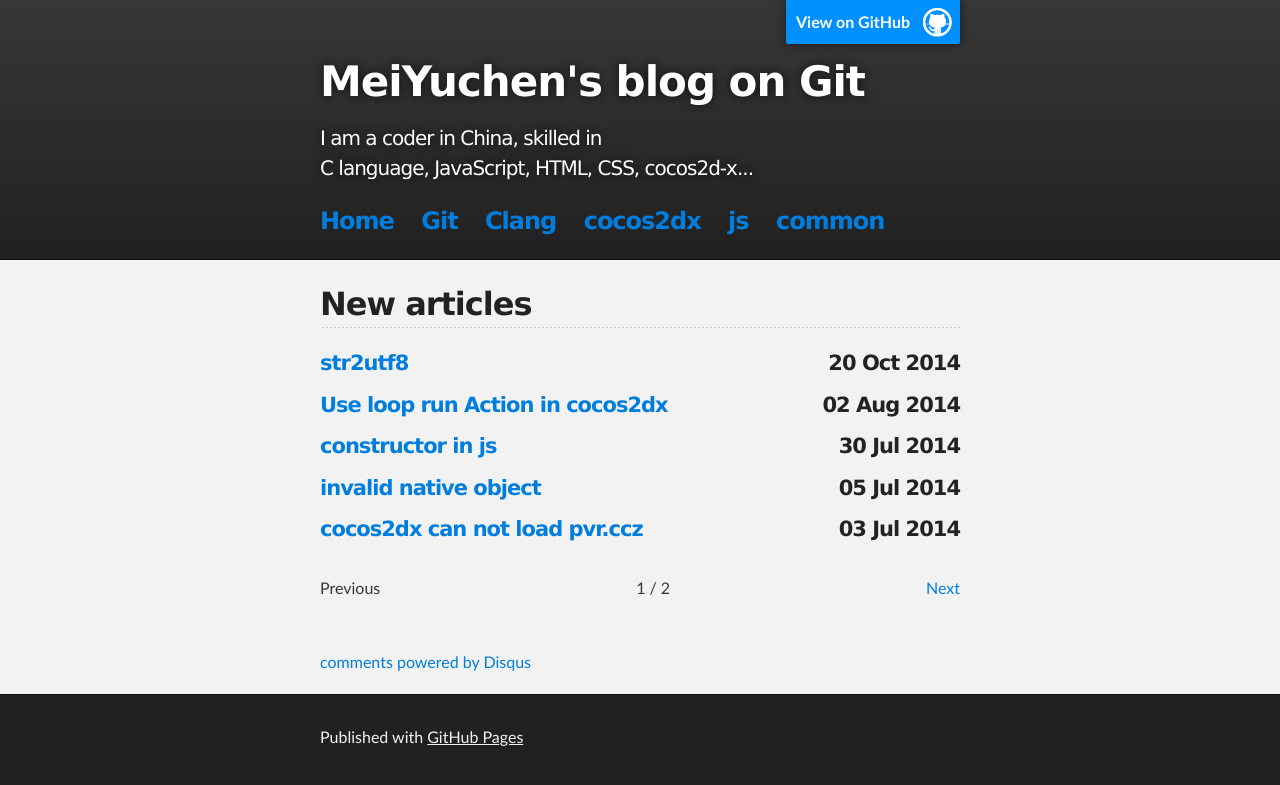
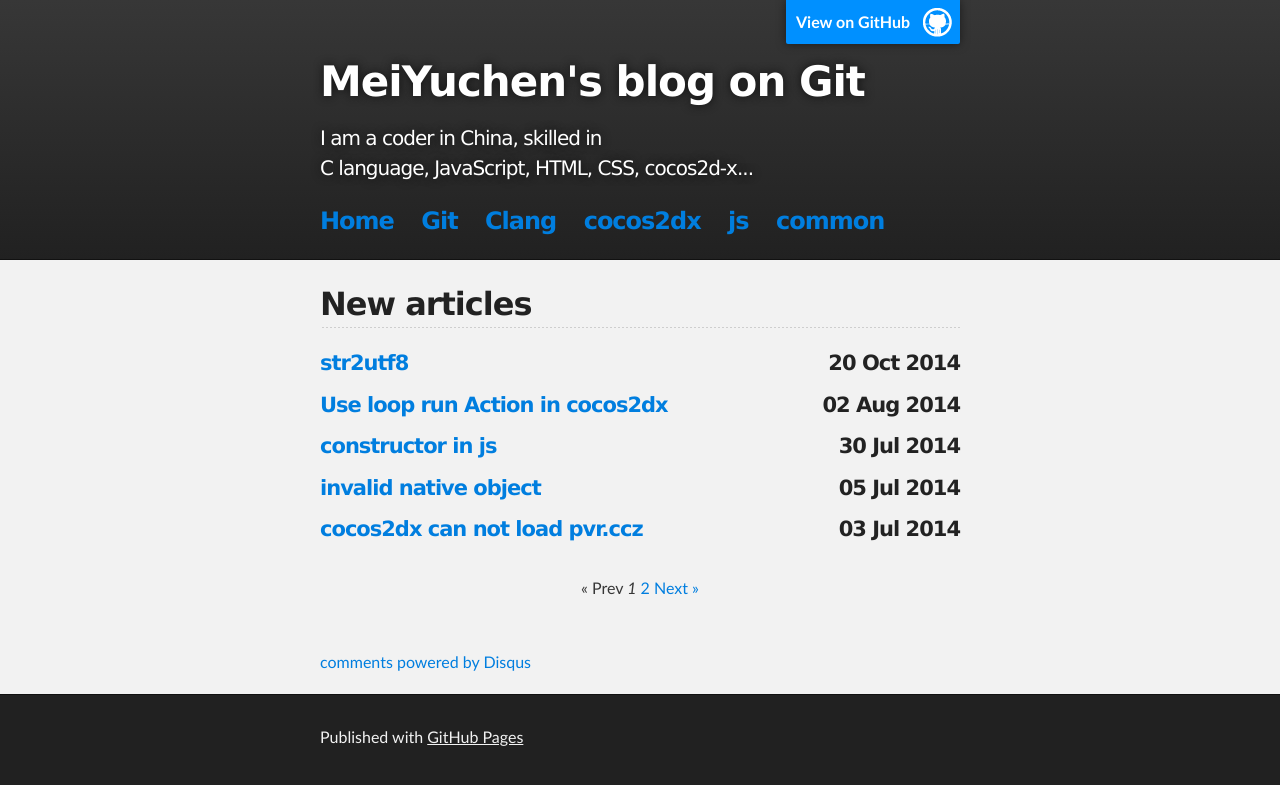
Before and after one commit to mycmessia/mycmessia.github.io, a Jekyll site: the page built from index.html, in a window 1280 px wide. Shown: the top 785 px of the page. Built offline with Jekyll 4.4.1, drawn with Linux system fonts in a browser that asks for light colours; the list of posts is cut into pages by our own code; comment, search, counter and statistics services are not loaded.

Commit message:
Update index.html
change paging code with baseurl

```diff
--- a/index.html
+++ b/index.html
@@ -14,16 +14,28 @@
 {% endfor %}
 
 <!-- Pagination links -->
+{% if paginator.total_pages > 1 %}
 <div class="pagination">
   {% if paginator.previous_page %}
-	<a href="/page{{ paginator.previous_page }}" class="previous"> Previous </a>
+    <a href="{{ paginator.previous_page_path | prepend: site.baseurl | replace: '//', '/' }}">&laquo; Prev</a>
   {% else %}
-	<span class="previous"> Previous </span>
+    <span>&laquo; Prev</span>
   {% endif %}
-	<span class="page_number ">{{ paginator.page }} / {{ paginator.total_pages }} </span>
+
+  {% for page in (1..paginator.total_pages) %}
+    {% if page == paginator.page %}
+      <em>{{ page }}</em>
+    {% elsif page == 1 %}
+      <a href="{{ '/index.html' | prepend: site.baseurl | replace: '//', '/' }}">{{ page }}</a>
+    {% else %}
+      <a href="{{ site.paginate_path | prepend: site.baseurl | replace: '//', '/' | replace: ':num', page }}">{{ page }}</a>
+    {% endif %}
+  {% endfor %}
+
   {% if paginator.next_page %}
-	<a href="/page{{ paginator.next_page }}" class="next"> Next </a>
+    <a href="{{ paginator.next_page_path | prepend: site.baseurl | replace: '//', '/' }}">Next &raquo;</a>
   {% else %}
-	<span class="next "> Next </span>
+    <span>Next &raquo;</span>
   {% endif %}
 </div>
+{% endif %}
```
Lines whose indentation alone changed are shown as unchanged.
